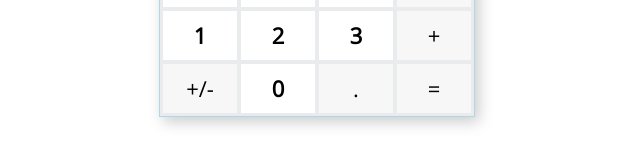
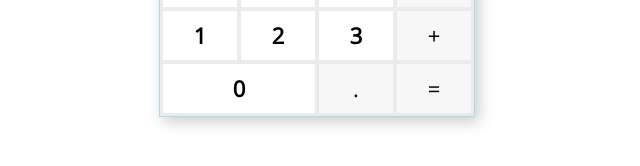
Before and after one commit to Encolpius/calculator, a plain HTML site: page index.html in a window 1280 px wide. Shown: the part 442-608 px from the top of the page, 323-963 px from the left. Drawn offline with nearby package versions, Linux system fonts and the light colour scheme.

Commit message:
finish calculator features

```diff
--- a/index.html
+++ b/index.html
@@ -85,12 +85,8 @@
         <button class="operand" value="add">+</button>
       </div>
 
-      <div class="non-number-buttons">
-        <button id="positive-negative">+/-</button>
-      </div>
-
-      <div class="number">
-        <button id="zero" class="number-button" value="0">0</button>
+      <div class="number" id="zero">
+        <button  class="number-button" value="0">0</button>
       </div>
 
       <div class="non-number-buttons">
--- a/script.js
+++ b/script.js
@@ -56,7 +56,11 @@ $(document).ready(function() {
         };
 
         if (currentNum === 0) {
-          currentNum = $(this).val();
+          if ($(this).val() === '0') {
+            return null;
+          } else {
+            currentNum = $(this).val();
+          };
         } else {
           currentNum += $(this).val();
         };
@@ -225,7 +229,6 @@ $(document).ready(function() {
         screen.textContent = currentNum;
       });
     };
-
 
     addDecimal();
     displayOnScreen();
--- a/styles.css
+++ b/styles.css
@@ -105,7 +105,7 @@ Calculator
 #calculator-body {
   border: 1px solid lightblue;
   box-shadow: 4px 5px 14px #ccc;
-  background-color:#eaebed;
+  background-color: #eaebed;
   display: grid;
   grid-template-rows: 78px 126px auto;
   grid-gap: 2px;
@@ -116,6 +116,7 @@ Calculator
 #calculator-screen {
   margin: 2px;
 }
+
 
 /*
 ============================
@@ -142,6 +143,10 @@ Button Grid
   grid-template-rows: repeat(5, 49px);
   grid-gap: 4px;
   overflow: hidden;
+}
+
+#zero {
+  grid-column: span 2;
 }
 
 .calculator-grid-buttons > div {
```
